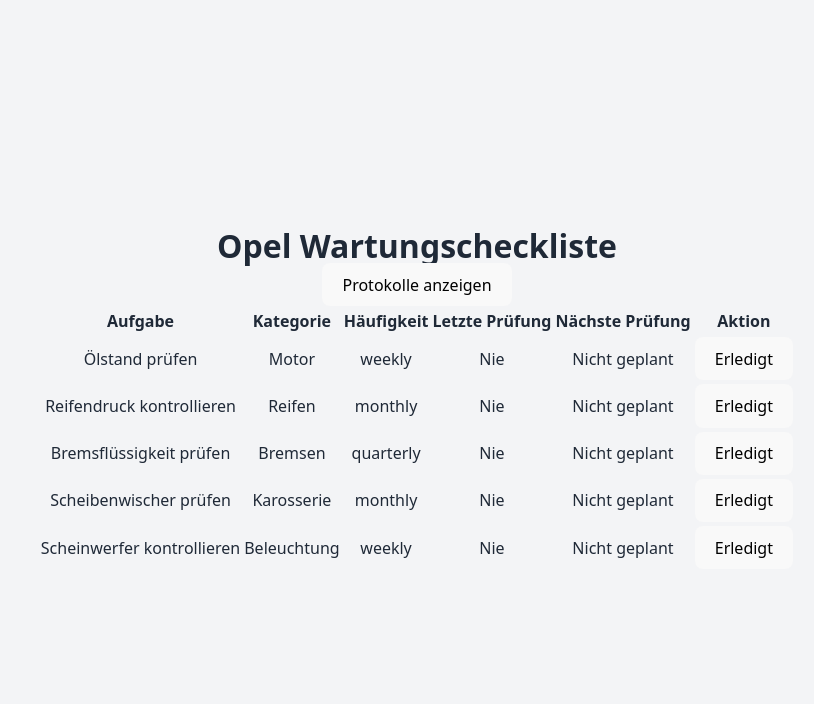
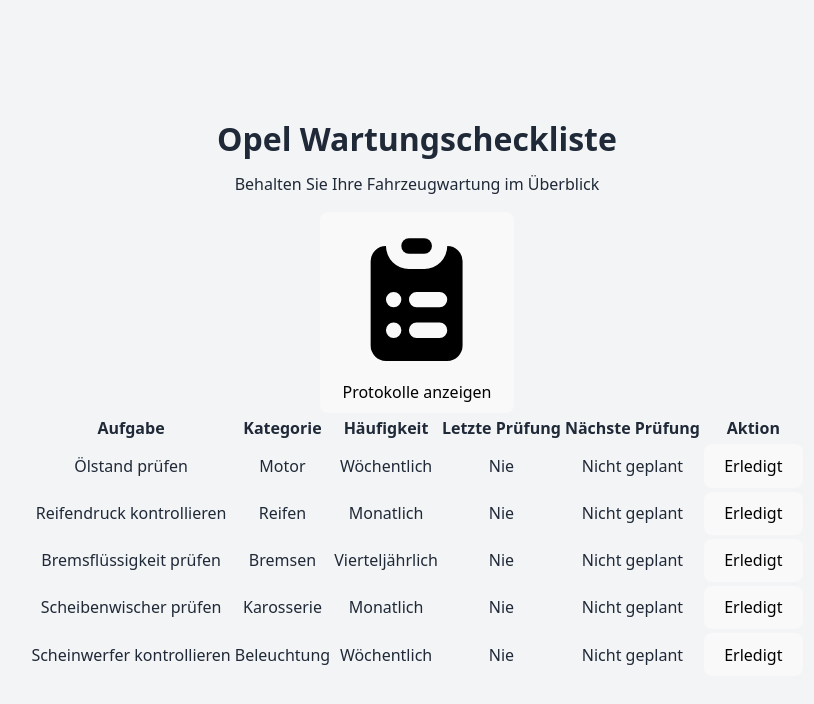
Before and after one commit to azetxxx/opel-check, a Vue app: page / in a window 1280 px wide. Shown: the top 704 px of the page, without its empty margins (223-1037 px from the left). Built offline with nearby package versions, Linux system fonts and the light colour scheme; no server answers; the database is empty.

Commit message:
Modernize UI design with gradients, animations, and better typography

```diff
--- a/src/App.vue
+++ b/src/App.vue
@@ -2,10 +2,33 @@
 import { useMaintenanceData } from './composables/useMaintenanceData';
 import { useMaintenanceLogs } from './composables/useMaintenanceLogs';
 import LogModal from './components/LogModal.vue';
-import type { MaintenanceTask } from './types/maintenance';
+import type { MaintenanceTask, Frequency } from './types/maintenance';
 
 const { maintenanceTasks, updateTask } = useMaintenanceData();
 const { addLog, isLoading, openLogModal } = useMaintenanceLogs();
+
+const formatFrequency = (frequency: Frequency): string => {
+  const frequencyMap: Record<Frequency, string> = {
+    daily: 'Täglich',
+    weekly: 'Wöchentlich',
+    monthly: 'Monatlich',
+    quarterly: 'Vierteljährlich',
+    biannual: 'Halbjährlich',
+    annual: 'Jährlich'
+  };
+  return frequencyMap[frequency];
+};
+
+const getCategoryClass = (category: string): string => {
+  const categoryClasses: Record<string, string> = {
+    'Motor': 'bg-red-100 text-red-800',
+    'Reifen': 'bg-blue-100 text-blue-800',
+    'Bremsen': 'bg-yellow-100 text-yellow-800',
+    'Karosserie': 'bg-purple-100 text-purple-800',
+    'Beleuchtung': 'bg-green-100 text-green-800'
+  };
+  return categoryClasses[category] || 'bg-gray-100 text-gray-800';
+};
 
 const markChecked = async (task: MaintenanceTask) => {
   const now = new Date();
@@ -56,48 +79,76 @@
 </script>
 
 <template>
-  <div class="min-h-screen bg-gray-50">
-    <div class="max-w-7xl mx-auto px-4 py-8">
-      <div class="bg-white shadow rounded-lg overflow-hidden">
-        <div class="p-6">
-          <div class="flex justify-between items-center mb-6">
-            <h1 class="text-2xl font-bold text-gray-900">Opel Wartungscheckliste</h1>
+  <div class="min-h-screen bg-gradient-to-br from-blue-50 to-indigo-50">
+    <div class="max-w-7xl mx-auto px-4 py-12">
+      <div class="bg-white shadow-xl rounded-2xl overflow-hidden border border-gray-100">
+        <div class="p-8">
+          <div class="flex flex-col sm:flex-row justify-between items-center mb-8 gap-4">
+            <div>
+              <h1 class="text-3xl font-bold bg-clip-text text-transparent bg-gradient-to-r from-blue-600 to-indigo-600">
+                Opel Wartungscheckliste
+              </h1>
+              <p class="text-gray-600 mt-2">Behalten Sie Ihre Fahrzeugwartung im Überblick</p>
+            </div>
             <button
               @click="openLogModal"
-              class="px-4 py-2 bg-blue-600 text-white rounded hover:bg-blue-700 disabled:opacity-50"
+              class="px-6 py-3 bg-gradient-to-r from-blue-600 to-indigo-600 text-white rounded-xl
+                     hover:from-blue-700 hover:to-indigo-700 transform hover:scale-105 transition-all
+                     duration-200 shadow-md hover:shadow-lg disabled:opacity-50 flex items-center gap-2"
               :disabled="isLoading"
             >
+              <svg xmlns="http://www.w3.org/2000/svg" class="h-5 w-5" viewBox="0 0 20 20" fill="currentColor">
+                <path d="M9 2a1 1 0 000 2h2a1 1 0 100-2H9z" />
+                <path fill-rule="evenodd" d="M4 5a2 2 0 012-2 3 3 0 003 3h2a3 3 0 003-3 2 2 0 012 2v11a2 2 0 01-2 2H6a2 2 0 01-2-2V5zm3 4a1 1 0 000 2h.01a1 1 0 100-2H7zm3 0a1 1 0 000 2h3a1 1 0 100-2h-3zm-3 4a1 1 0 100 2h.01a1 1 0 100-2H7zm3 0a1 1 0 100 2h3a1 1 0 100-2h-3z" clip-rule="evenodd" />
+              </svg>
               Protokolle anzeigen
             </button>
           </div>
 
           <div class="overflow-x-auto">
             <table class="min-w-full divide-y divide-gray-200">
-              <thead class="bg-gray-50">
-                <tr>
-                  <th class="px-6 py-3 text-left text-xs font-medium text-gray-500 uppercase tracking-wider">Aufgabe</th>
-                  <th class="px-6 py-3 text-left text-xs font-medium text-gray-500 uppercase tracking-wider">Kategorie</th>
-                  <th class="px-6 py-3 text-left text-xs font-medium text-gray-500 uppercase tracking-wider">Häufigkeit</th>
-                  <th class="px-6 py-3 text-left text-xs font-medium text-gray-500 uppercase tracking-wider">Letzte Prüfung</th>
-                  <th class="px-6 py-3 text-left text-xs font-medium text-gray-500 uppercase tracking-wider">Nächste Prüfung</th>
-                  <th class="px-6 py-3 text-left text-xs font-medium text-gray-500 uppercase tracking-wider">Aktion</th>
+              <thead>
+                <tr class="bg-gradient-to-r from-gray-50 to-gray-100">
+                  <th class="px-6 py-4 text-left text-xs font-semibold text-gray-600 uppercase tracking-wider">Aufgabe</th>
+                  <th class="px-6 py-4 text-left text-xs font-semibold text-gray-600 uppercase tracking-wider">Kategorie</th>
+                  <th class="px-6 py-4 text-left text-xs font-semibold text-gray-600 uppercase tracking-wider">Häufigkeit</th>
+                  <th class="px-6 py-4 text-left text-xs font-semibold text-gray-600 uppercase tracking-wider">Letzte Prüfung</th>
+                  <th class="px-6 py-4 text-left text-xs font-semibold text-gray-600 uppercase tracking-wider">Nächste Prüfung</th>
+                  <th class="px-6 py-4 text-left text-xs font-semibold text-gray-600 uppercase tracking-wider">Aktion</th>
                 </tr>
               </thead>
-              <tbody class="bg-white divide-y divide-gray-200">
-                <tr v-for="task in maintenanceTasks" :key="task.id" class="hover:bg-gray-50">
-                  <td class="px-6 py-4 whitespace-normal">{{ task.description }}</td>
-                  <td class="px-6 py-4 whitespace-nowrap">{{ task.category }}</td>
-                  <td class="px-6 py-4 whitespace-nowrap">{{ task.frequency }}</td>
-                  <td class="px-6 py-4 whitespace-nowrap">
-                    {{ task.lastCheck ? new Date(task.lastCheck).toLocaleDateString() : 'Nie' }}
+              <tbody class="bg-white divide-y divide-gray-100">
+                <tr v-for="task in maintenanceTasks" :key="task.id"
+                    class="hover:bg-blue-50 transition-colors duration-150">
+                  <td class="px-6 py-4">
+                    <div class="text-sm text-gray-900">{{ task.description }}</div>
                   </td>
-                  <td class="px-6 py-4 whitespace-nowrap">
-                    {{ task.nextCheck ? new Date(task.nextCheck).toLocaleDateString() : 'Nicht geplant' }}
+                  <td class="px-6 py-4">
+                    <span class="px-3 py-1 text-sm rounded-full"
+                          :class="getCategoryClass(task.category)">
+                      {{ task.category }}
+                    </span>
                   </td>
-                  <td class="px-6 py-4 whitespace-nowrap">
+                  <td class="px-6 py-4">
+                    <div class="text-sm text-gray-600">{{ formatFrequency(task.frequency) }}</div>
+                  </td>
+                  <td class="px-6 py-4">
+                    <div class="text-sm" :class="{'text-gray-400': !task.lastCheck, 'text-gray-900': task.lastCheck}">
+                      {{ task.lastCheck ? new Date(task.lastCheck).toLocaleDateString('de-DE') : 'Nie' }}
+                    </div>
+                  </td>
+                  <td class="px-6 py-4">
+                    <div class="text-sm" :class="{'text-gray-400': !task.nextCheck, 'text-gray-900': task.nextCheck}">
+                      {{ task.nextCheck ? new Date(task.nextCheck).toLocaleDateString('de-DE') : 'Nicht geplant' }}
+                    </div>
+                  </td>
+                  <td class="px-6 py-4">
                     <button
                       @click="markChecked(task)"
-                      class="px-4 py-2 bg-green-600 text-white rounded hover:bg-green-700 disabled:opacity-50"
+                      class="px-4 py-2 bg-gradient-to-r from-emerald-500 to-green-500 text-white rounded-lg
+                             hover:from-emerald-600 hover:to-green-600 transform hover:scale-105
+                             transition-all duration-200 shadow-sm hover:shadow-md disabled:opacity-50
+                             text-sm font-medium"
                       :disabled="isLoading"
                     >
                       Erledigt
--- a/src/components/LogModal.vue
+++ b/src/components/LogModal.vue
@@ -1,10 +1,15 @@
 <template>
   <Teleport to="body">
-    <div v-if="isLogModalOpen" class="fixed inset-0 bg-black bg-opacity-50 flex items-center justify-center p-4 z-50">
-      <div class="bg-white rounded-lg p-6 max-w-4xl w-full max-h-[90vh] overflow-hidden flex flex-col">
-        <div class="flex justify-between items-center mb-4">
-          <h2 class="text-xl font-bold">Wartungsprotokoll</h2>
-          <button @click="closeLogModal" class="text-gray-500 hover:text-gray-700">
+    <div v-if="isLogModalOpen" class="fixed inset-0 bg-black bg-opacity-50 backdrop-blur-sm flex items-center justify-center p-4 z-50">
+      <div class="bg-white rounded-2xl p-6 max-w-4xl w-full max-h-[90vh] overflow-hidden flex flex-col shadow-2xl border border-gray-100">
+        <div class="flex justify-between items-center mb-6">
+          <div>
+            <h2 class="text-2xl font-bold bg-clip-text text-transparent bg-gradient-to-r from-blue-600 to-indigo-600">
+              Wartungsprotokoll
+            </h2>
+            <p class="text-gray-600 text-sm mt-1">Übersicht aller durchgeführten Wartungen</p>
+          </div>
+          <button @click="closeLogModal" class="text-gray-400 hover:text-gray-600 transition-colors duration-200">
             <svg class="w-6 h-6" fill="none" stroke="currentColor" viewBox="0 0 24 24">
               <path stroke-linecap="round" stroke-linejoin="round" stroke-width="2" d="M6 18L18 6M6 6l12 12" />
             </svg>
@@ -12,41 +17,63 @@
         </div>
 
         <div v-if="isLoading" class="flex-1 flex items-center justify-center">
-          <div class="animate-spin rounded-full h-12 w-12 border-b-2 border-blue-500"></div>
+          <div class="animate-spin rounded-full h-12 w-12 border-2 border-blue-200 border-t-blue-600"></div>
         </div>
 
         <div v-else class="flex-1 overflow-auto">
-          <div v-if="logs.length === 0" class="text-center text-gray-500 py-8">
+          <div v-if="logs.length === 0" class="text-center text-gray-500 py-12 bg-gray-50 rounded-xl">
+            <svg xmlns="http://www.w3.org/2000/svg" class="h-16 w-16 mx-auto mb-4 text-gray-400" fill="none" viewBox="0 0 24 24" stroke="currentColor">
+              <path stroke-linecap="round" stroke-linejoin="round" stroke-width="2" d="M9 12h6m-6 4h6m2 5H7a2 2 0 01-2-2V5a2 2 0 012-2h5.586a1 1 0 01.707.293l5.414 5.414a1 1 0 01.293.707V19a2 2 0 01-2 2z" />
+            </svg>
             Keine Wartungsprotokolle vorhanden
           </div>
           <div v-else class="space-y-4">
-            <div v-for="log in logs" :key="log.checkedAt" class="border rounded-lg p-4">
-              <div class="flex justify-between items-start">
-                <div>
-                  <h3 class="font-semibold">{{ log.taskDescription }}</h3>
-                  <p class="text-sm text-gray-600">Kategorie: {{ log.category }}</p>
-                  <p class="text-sm text-gray-600">Häufigkeit: {{ formatFrequency(log.frequency) }}</p>
+            <div v-for="log in logs" :key="log.checkedAt" class="bg-white rounded-xl p-6 border border-gray-100 shadow-sm hover:shadow-md transition-shadow duration-200">
+              <div class="flex flex-col sm:flex-row justify-between items-start gap-4">
+                <div class="flex-1">
+                  <h3 class="font-semibold text-gray-900">{{ log.taskDescription }}</h3>
+                  <div class="mt-2 flex flex-wrap gap-2">
+                    <span class="px-3 py-1 text-sm rounded-full" :class="getCategoryClass(log.category)">
+                      {{ log.category }}
+                    </span>
+                    <span class="px-3 py-1 text-sm rounded-full bg-gray-100 text-gray-700">
+                      {{ formatFrequency(log.frequency) }}
+                    </span>
+                  </div>
                 </div>
-                <div class="text-right text-sm">
-                  <p>Geprüft am: {{ formatDate(log.checkedAt) }}</p>
-                  <p>Nächste Prüfung: {{ formatDate(log.nextDueDate) }}</p>
+                <div class="text-right text-sm space-y-1">
+                  <div class="flex items-center gap-2 text-gray-600">
+                    <svg xmlns="http://www.w3.org/2000/svg" class="h-4 w-4" fill="none" viewBox="0 0 24 24" stroke="currentColor">
+                      <path stroke-linecap="round" stroke-linejoin="round" stroke-width="2" d="M8 7V3m8 4V3m-9 8h10M5 21h14a2 2 0 002-2V7a2 2 0 00-2-2H5a2 2 0 00-2 2v12a2 2 0 002 2z" />
+                    </svg>
+                    Geprüft am: {{ formatDate(log.checkedAt) }}
+                  </div>
+                  <div class="flex items-center gap-2 text-gray-600">
+                    <svg xmlns="http://www.w3.org/2000/svg" class="h-4 w-4" fill="none" viewBox="0 0 24 24" stroke="currentColor">
+                      <path stroke-linecap="round" stroke-linejoin="round" stroke-width="2" d="M12 8v4l3 3m6-3a9 9 0 11-18 0 9 9 0 0118 0z" />
+                    </svg>
+                    Nächste Prüfung: {{ formatDate(log.nextDueDate) }}
+                  </div>
                 </div>
               </div>
             </div>
           </div>
         </div>
 
-        <div class="mt-4 flex justify-end space-x-2">
+        <div class="mt-6 flex justify-end gap-3">
           <button
             @click="clearLogs"
-            class="px-4 py-2 text-red-600 hover:text-red-800 disabled:opacity-50"
+            class="px-4 py-2 text-red-600 hover:text-red-700 disabled:opacity-50 transition-colors duration-200 flex items-center gap-2"
             :disabled="isLoading"
           >
+            <svg xmlns="http://www.w3.org/2000/svg" class="h-5 w-5" fill="none" viewBox="0 0 24 24" stroke="currentColor">
+              <path stroke-linecap="round" stroke-linejoin="round" stroke-width="2" d="M19 7l-.867 12.142A2 2 0 0116.138 21H7.862a2 2 0 01-1.995-1.858L5 7m5 4v6m4-6v6m1-10V4a1 1 0 00-1-1h-4a1 1 0 00-1 1v3M4 7h16" />
+            </svg>
             Protokolle löschen
           </button>
           <button
             @click="closeLogModal"
-            class="px-4 py-2 bg-gray-200 text-gray-800 rounded hover:bg-gray-300 disabled:opacity-50"
+            class="px-6 py-2 bg-gradient-to-r from-gray-100 to-gray-200 text-gray-700 rounded-lg hover:from-gray-200 hover:to-gray-300 transform hover:scale-105 transition-all duration-200 shadow-sm hover:shadow-md disabled:opacity-50 font-medium flex items-center gap-2"
             :disabled="isLoading"
           >
             Schließen
@@ -64,7 +91,11 @@
 const { logs, isLogModalOpen, isLoading, clearLogs, closeLogModal } = useMaintenanceLogs();
 
 const formatDate = (dateString: string): string => {
-  return new Date(dateString).toLocaleDateString('de-DE');
+  return new Date(dateString).toLocaleDateString('de-DE', {
+    year: 'numeric',
+    month: '2-digit',
+    day: '2-digit'
+  });
 };
 
 const formatFrequency = (frequency: Frequency): string => {
@@ -77,6 +108,17 @@
     annual: 'Jährlich'
   };
   return frequencyMap[frequency];
+};
+
+const getCategoryClass = (category: string): string => {
+  const categoryClasses: Record<string, string> = {
+    'Motor': 'bg-red-100 text-red-800',
+    'Reifen': 'bg-blue-100 text-blue-800',
+    'Bremsen': 'bg-yellow-100 text-yellow-800',
+    'Karosserie': 'bg-purple-100 text-purple-800',
+    'Beleuchtung': 'bg-green-100 text-green-800'
+  };
+  return categoryClasses[category] || 'bg-gray-100 text-gray-800';
 };
 </script>
 
```
